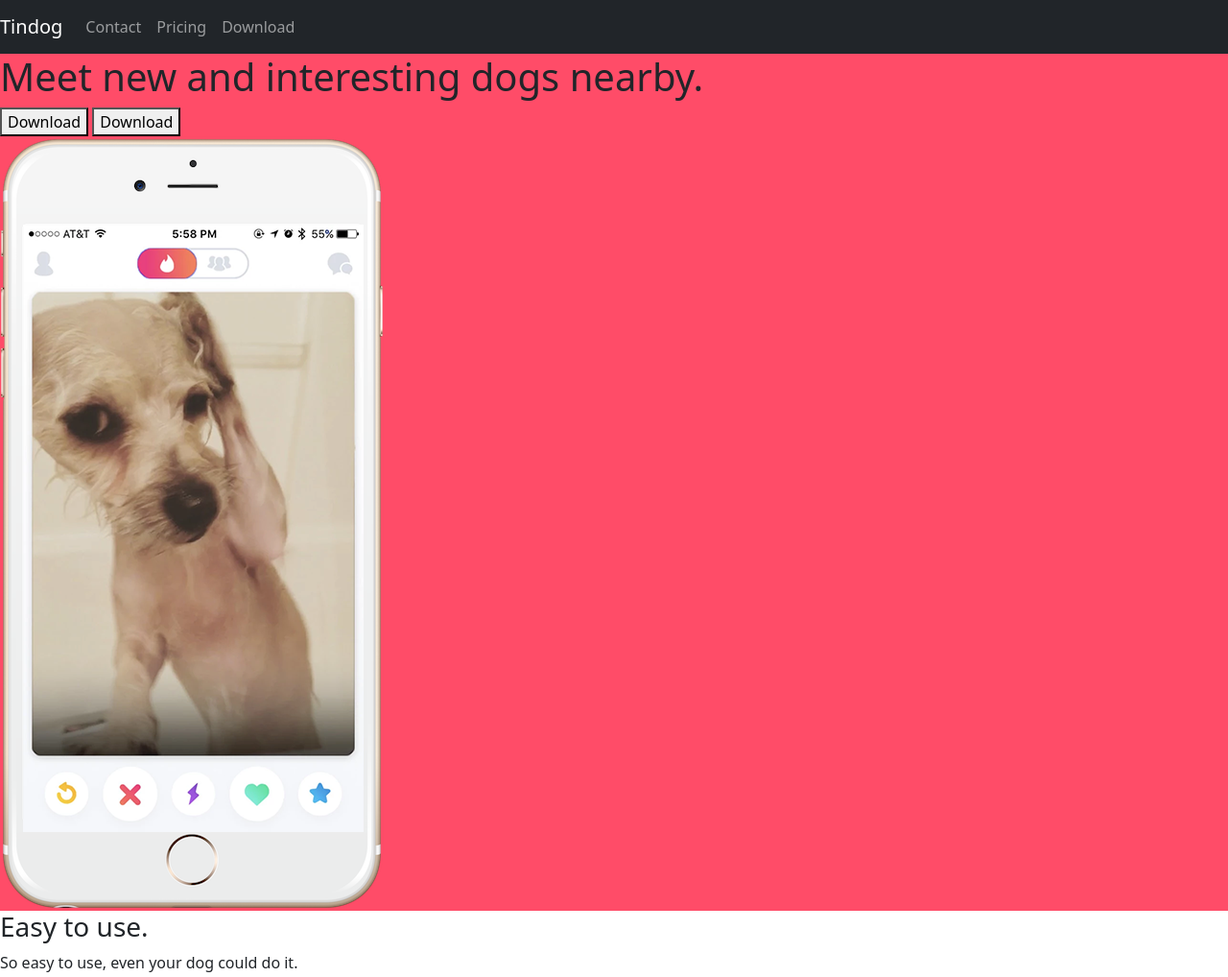
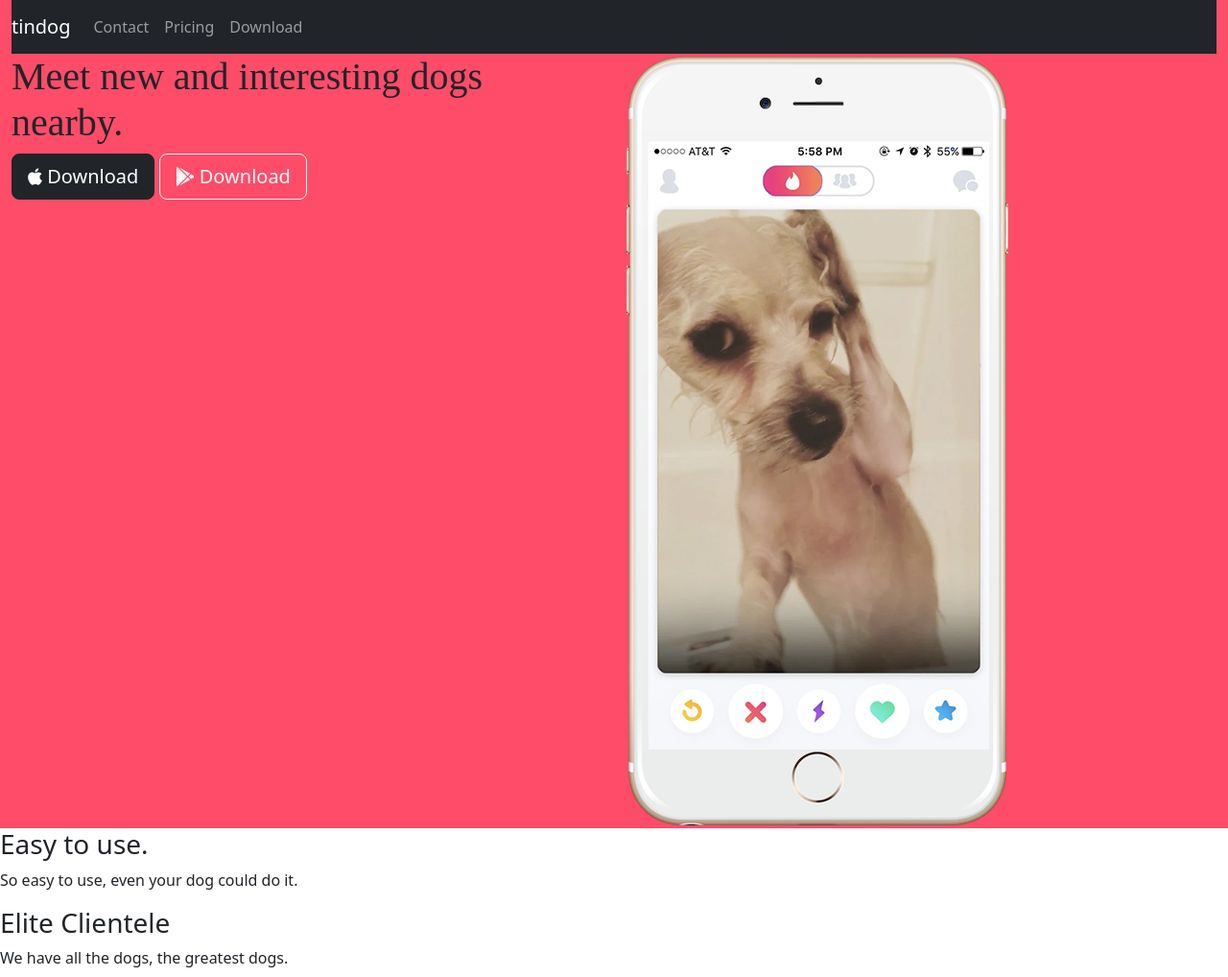
Before and after one commit to mperezruns/Web-Development-Bootcamp, a plain HTML site: page Bootstrap/TinDog Start Here/index.html in a window 1280 px wide. Shown: the top 1018 px of the page at 96% size. Drawn offline with nearby package versions, Linux system fonts and the light colour scheme; files that its build step writes are made by us from their sources.

Commit message:
TinDog Website Updated: Bootstrap Buttons, Fonts and Grid Layout

```diff
--- a/Bootstrap/TinDog Start Here/css/styles.css
+++ b/Bootstrap/TinDog Start Here/css/styles.css
@@ -2,3 +2,9 @@
 #title {
   background-color: #ff4c68;
 }
+
+h1 {
+  font-family: "Montserrat-Black";
+  font-size: 3rem;
+  line-height: 1.5;
+}
--- a/Bootstrap/TinDog Start Here/index.html
+++ b/Bootstrap/TinDog Start Here/index.html
@@ -4,22 +4,43 @@
 <head>
   <meta charset="utf-8">
   <title>TinDog</title>
+
+  <!-- Google Fonts -->
+  <link href="https://fonts.googleapis.com/css2?family=Montserrat&display=swap" rel="stylesheet">
+
+  <!-- CSS Stylesheets -->
   <link href="https://cdn.jsdelivr.net/npm/bootstrap@5.2.1/dist/css/bootstrap.min.css" rel="stylesheet" integrity="sha384-iYQeCzEYFbKjA/T2uDLTpkwGzCiq6soy8tYaI1GyVh/UjpbCx/TYkiZhlZB6+fzT" crossorigin="anonymous">
   <script src="https://cdn.jsdelivr.net/npm/bootstrap@5.2.1/dist/js/bootstrap.bundle.min.js"></script>
   <link rel="stylesheet" href="css/styles.css">
+
+  <!-- Font Awesome -->
+  <script defer src="https://use.fontawesome.com/releases/v5.0.7/js/all.js"></script>
+
+  <!-- Bootstrap Scripts -->
+  <link rel="stylesheet" href="css/bootstrap.css" integrity="sha384-iYQeCzEYFbKjA/T2uDLTpkwGzCiq6soy8tYaI1GyVh/UjpbCx/TYkiZhlZB6+fzT" crossorigin="anonymous">
+
+  <script src="https://cdn.jsdelivr.net/npm/bootstrap@5.2.1/dist/js/bootstrap.bundle.min.js" integrity="sha384-u1OknCvxWvY5kfmNBILK2hRnQC3Pr17a+RTT6rIHI7NnikvbZlHgTPOOmMi466C8" crossorigin="anonymous"></script>
+  <script src="https://cdn.jsdelivr.net/npm/@popperjs/core@2.11.6/dist/umd/popper.min.js" integrity="sha384-oBqDVmMz9ATKxIep9tiCxS/Z9fNfEXiDAYTujMAeBAsjFuCZSmKbSSUnQlmh/jp3" crossorigin="anonymous"></script>
 </head>
 
 <body>
 
   <section id="title">
 
+    <div class="container-fluid">
+
     <!-- Nav Bar -->
+
     <nav class="navbar bg-dark navbar-expand-lg navbar-dark">
-      <a class="navbar-brand" href="">Tindog</a>
+
+      <a class="navbar-brand" href="">tindog</a>
+
        <button class="navbar-toggler" type="button" data-toggle="collapse" data-target="#navbarSupportedContent" aria-controls="navbarSupportedContent" aria-expanded="false" aria-label="Toggle navigation">
       <span class="navbar-toggler-icon"></span>
     </button>
+
     <div class="collapse navbar-collapse" id="navbarSupportedContent">
+
       <ul class="navbar-nav ml-auto">
           <li class="nav-item">
               <a class="nav-link" href="">Contact</a>
@@ -31,18 +52,24 @@
               <a class="nav-link" href="">Download</a>
           </li>
       </ul>
+
    </div>
   </nav>
 
     <!-- Title -->
 
-    <div>
-      <h1>Meet new and interesting dogs nearby.</h1>
-      <button type="button">Download</button>
-      <button type="button">Download</button>
-    </div>
-    <div>
-      <img src="images/iphone6.png" alt="iphone-mockup">
+    <div class="row">
+
+        <div class="col-lg-6">
+          <h1>Meet new and interesting dogs nearby.</h1>
+          <button type="button" class="btn btn-dark btn-lg"><i class="fab fa-apple"></i> Download</button>
+          <button type="button" class="btn btn-outline-light btn-lg"><i class="fab fa-google-play"></i> Download</button>
+        </div>
+
+      <div class="col-lg-6">
+        <img src="images/iphone6.png" alt="iphone-mockup">
+      </div>
+
     </div>
 
   </section>
```
